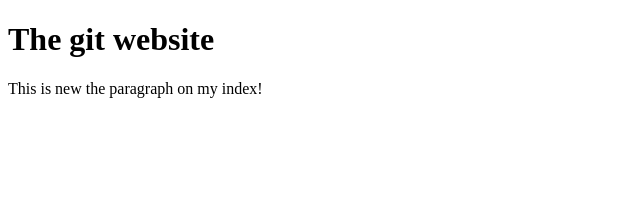
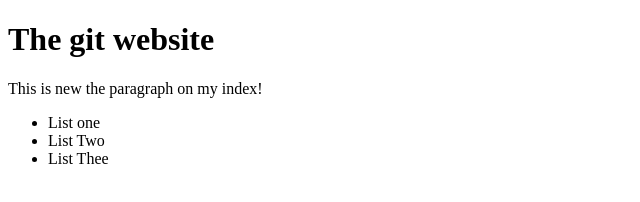
Before and after one commit to mamushanuru/mastering-git, a plain HTML site: page index.html in a window 1280 px wide. Shown: the whole page, without its empty margins (0-640 px from the left). Drawn offline with Linux system fonts and the light colour scheme.

Commit message:
the list is added

```diff
--- a/index.html
+++ b/index.html
@@ -8,5 +8,10 @@
 <body>
     <h1>The git website</h1>
     <p>This is new the paragraph on my index!</p>
+    <ul>
+        <li>List one</li>
+        <li>List Two</li>
+        <li>List Thee</li>
+    </ul>
 </body>
 </html>
```
